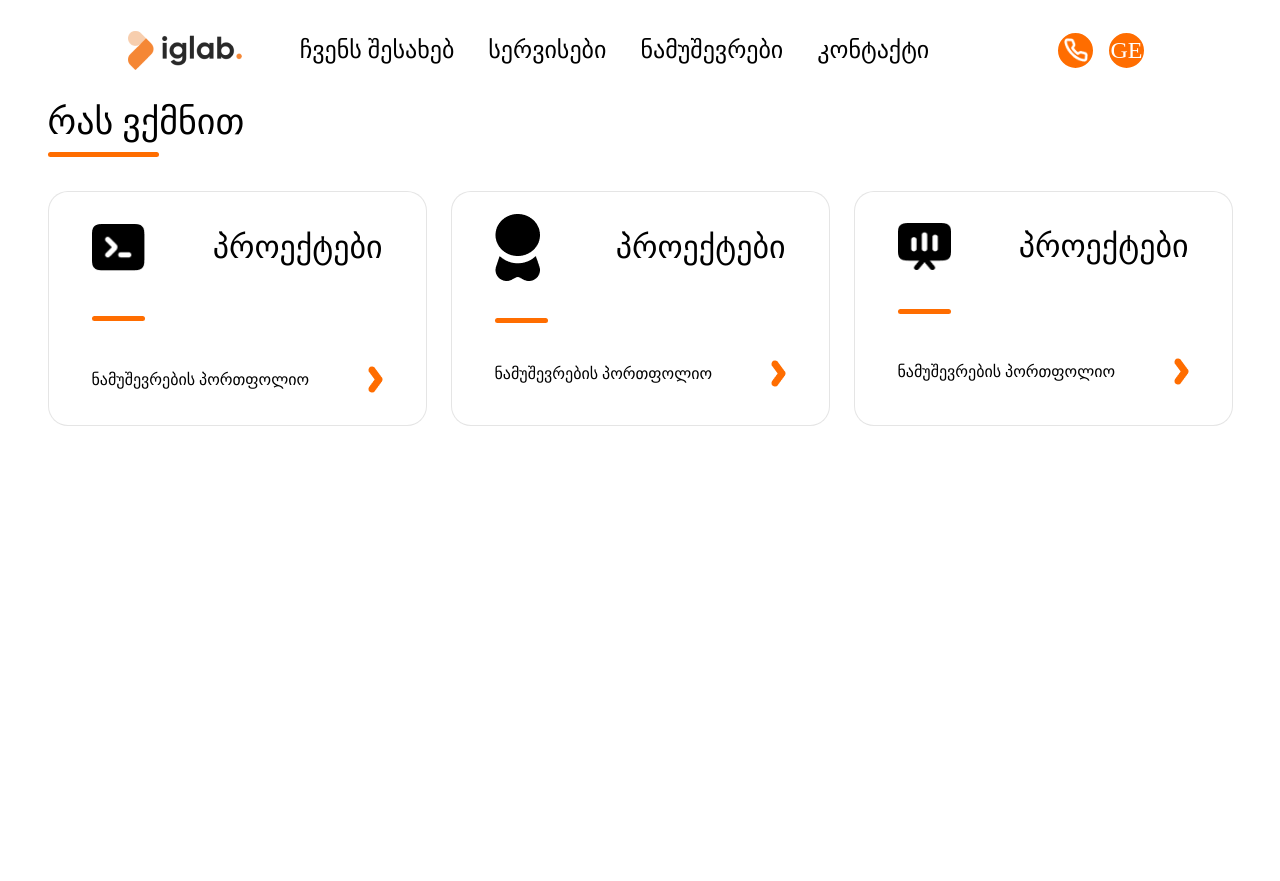
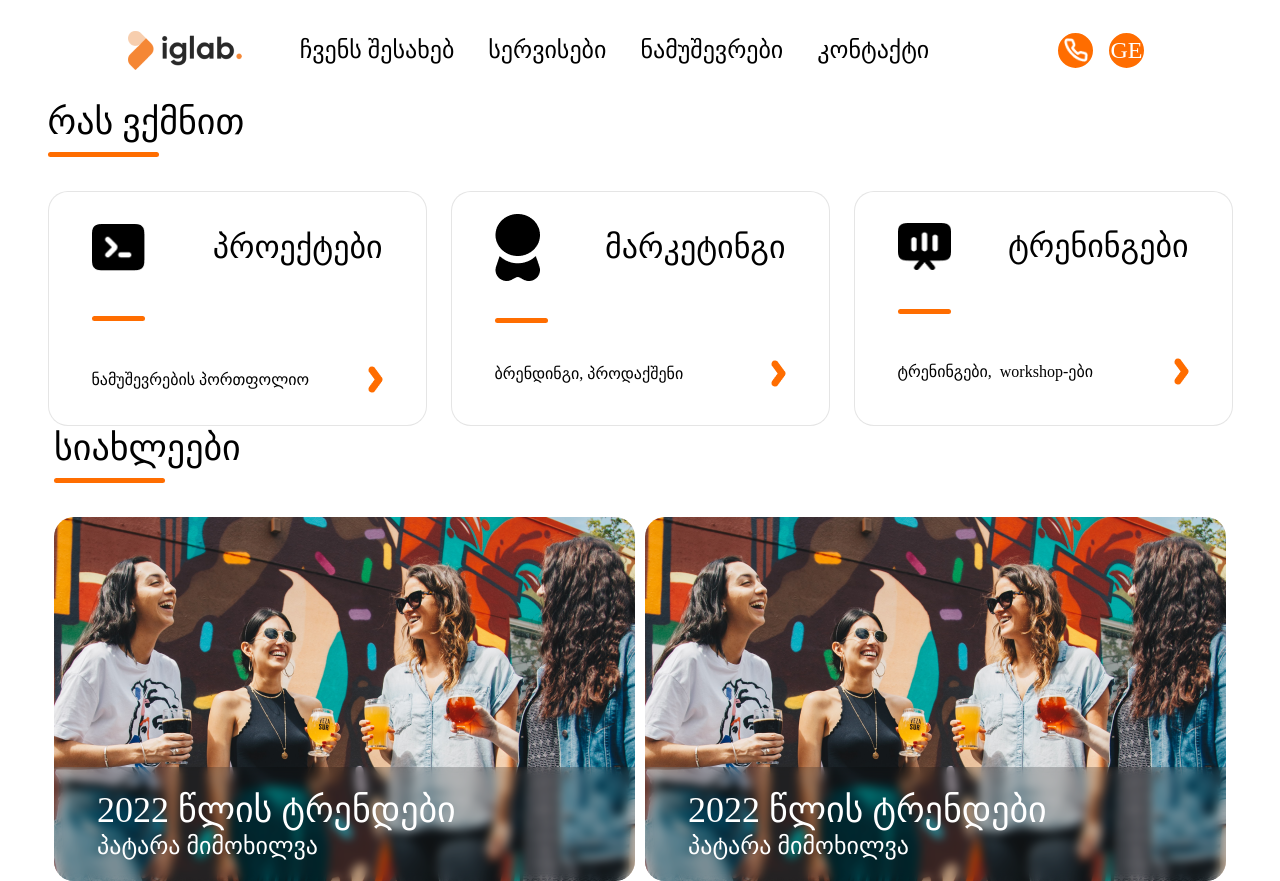
Before and after one commit to daatoo/Iglab, a website: page src/index.html in a window 1280 px wide. Before the commit the page ends 800 px from the top, so only its background shows below. Drawn offline with Linux system fonts and the light colour scheme; a web font is replaced by a local one.

Commit message:
add news section

```diff
--- a/src/index.html
+++ b/src/index.html
@@ -81,13 +81,13 @@
                             <img src="../src/assets/marketing2-logo.png" alt="" />
                         </div>
                         <h3 class="font-Liberty font-normal text-[32px] leading-[39px] text-[#000000]">
-                            პროექტები
+                            მარკეტინგი
                         </h3>
                     </div>
                     <div class="w-[53px] h-[5px] bg-[#FF6D00] rounded-[5px]"></div>
                     <div class="flex justify-between items-center">
                         <p class="font-Liberty font-normal text-base leading-[19px] text-[#000000]">
-                            ნამუშევრების პორთფოლიო
+                            ბრენდინგი, პროდაქშენი
                         </p>
                         <img src="../src/assets/nextstep.png" alt="">
                     </div>
@@ -97,15 +97,44 @@
                     <div class="flex justify-between items-center">
                         <img src="../src/assets/trainings-logo.png" class="w-[53px] h-[47px]" alt="" />
                         <h3 class="font-Liberty font-normal text-[32px] leading-[39px] text-[#000000]">
-                            პროექტები
+                            ტრენინგები
                         </h3>
                     </div>
                     <div class="w-[53px] h-[5px] bg-[#FF6D00] rounded-[5px]"></div>
                     <div class="flex justify-between items-center mt-[5px]">
                         <p class="font-Liberty font-normal text-base leading-[19px] text-[#000000]">
-                            ნამუშევრების პორთფოლიო
+                            ტრენინგები,  workshop-ები
                         </p>
                         <img src="../src/assets/nextstep.png" alt="">
+                    </div>
+                </div>
+            </div>
+        </div>
+    </section>
+
+    <section class="w-full flex justify-center ">
+        <div class="flex flex-col gap-[34px]">
+            <div class="flex flex-col gap-2">
+                <h2 class="font-Liberty font-normal text-[36px] leading-[44px] text-[#000000]">
+                    სიახლეები
+                </h2>
+                <div class="w-[111px] h-[5px] bg-[#ff6D00] rounded-[5px]"></div>
+            </div>
+            <div class="flex gap-2.5">
+                <div class="relative">
+                    <img src="../src/assets/news-img.png" class="rounded-[20px]" alt="">
+                    <div class="bg-[#00000033] absolute w-full  px-[43px] py-[21px] bottom-0 backdrop-filter backdrop-blur-[5px] rounded-b-[20px]">
+                        <h3 class="font-Liberty font-normal text-[36px] leading-[44px] text-white ">
+                            2022 წლის ტრენდები</h3>
+                        <h4 class="font-Liberty font-medium text-2xl leading-7 text-white ">პატარა მიმოხილვა</h4>
+                    </div>
+                </div>
+                <div class="relative  ">
+                    <img src="../src/assets/news-img.png" class="rounded-[20px]" alt="">
+                    <div class="bg-[#00000033] absolute w-full  px-[43px] py-[21px] bottom-0 backdrop-filter backdrop-blur-[5px] rounded-b-[20px]">
+                        <h3 class="font-Liberty font-normal text-[36px] leading-[44px] text-white ">
+                            2022 წლის ტრენდები</h3>
+                        <h4 class="font-Liberty font-medium text-2xl leading-7 text-white ">პატარა მიმოხილვა</h4>
                     </div>
                 </div>
             </div>
```
Also changed, not shown: dist/output.css, src/assets/news-img.png (added).
